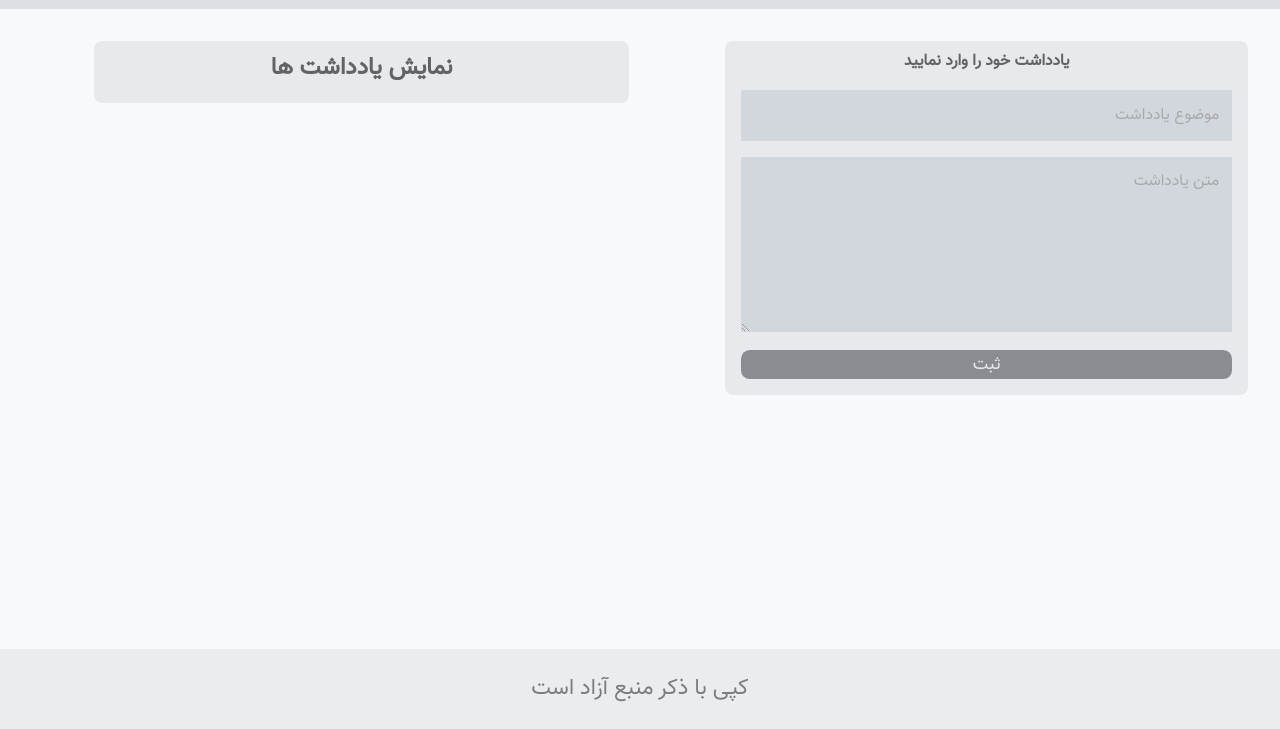
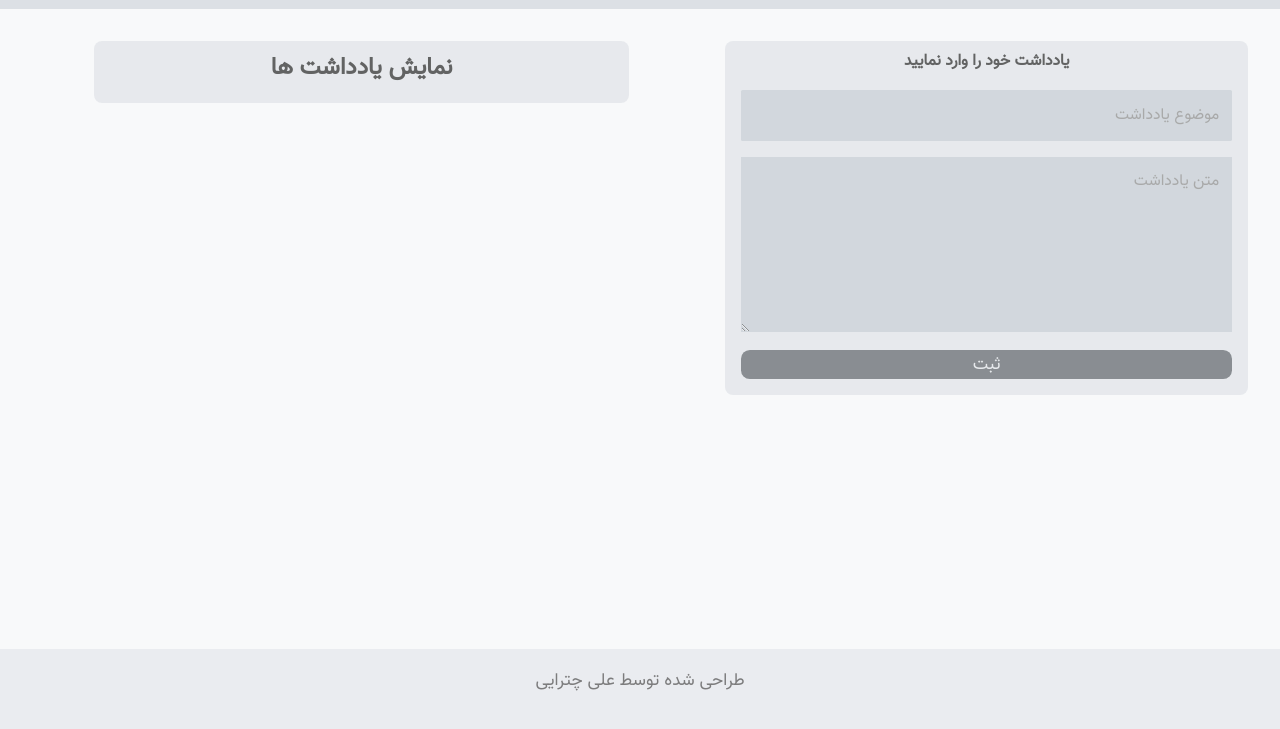
Before and after one commit to alichatraei/aviNotes, a plain HTML site: page index.html in a window 1280 px wide. Shown: the part 71-800 px from the top of the page. Drawn offline with Linux system fonts and the light colour scheme.

Commit message:
edit last CSS codes

```diff
--- a/assets/css/style.css
+++ b/assets/css/style.css
@@ -218,5 +218,5 @@ input:focus {
 }
 .footer p {
   margin-top: 1em;
-  font-size: 1.4em;
+  font-size: 1.1em;
 }
--- a/index.html
+++ b/index.html
@@ -29,7 +29,7 @@
       </article>
     </main>
     <footer class="footer">
-      <p>کپی با ذکر منبع آزاد است</p>
+      <p>طراحی شده توسط علی چترایی</p>
     </footer>
     <script src="assets/js/app.js"></script>
   </body>
```
